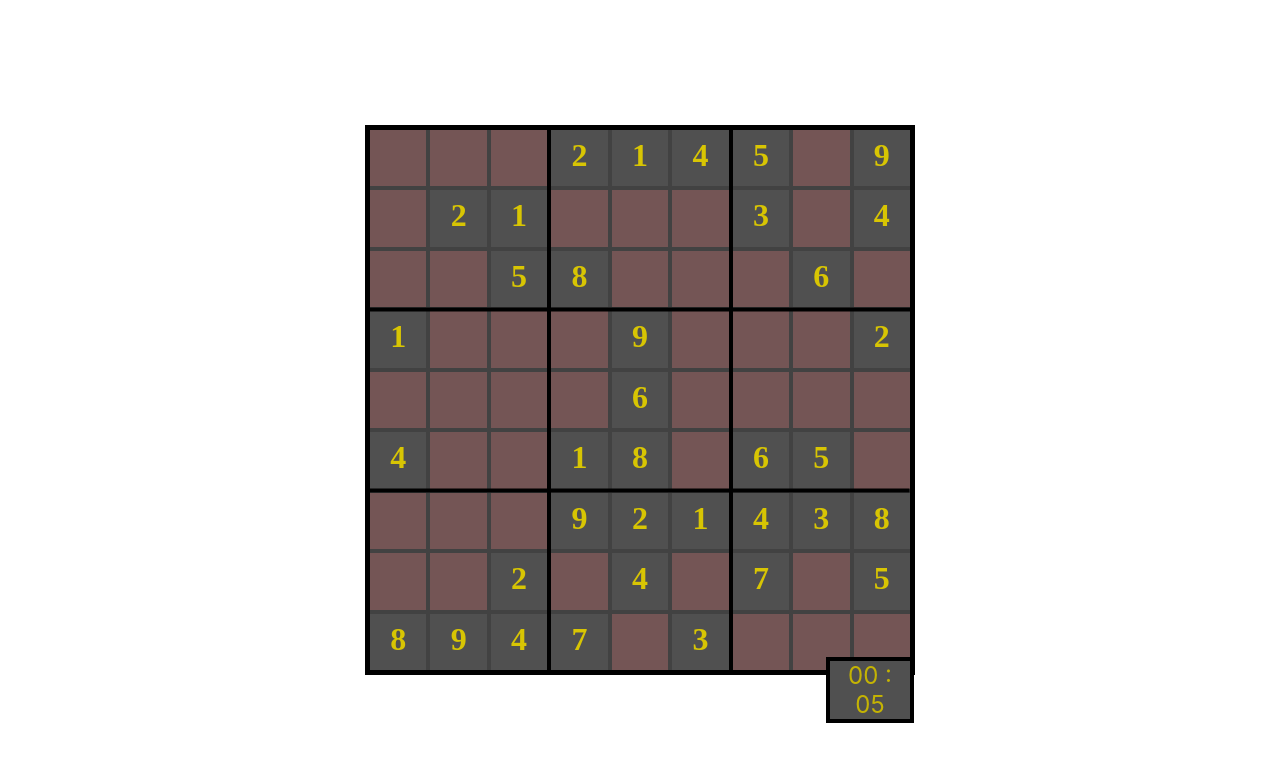
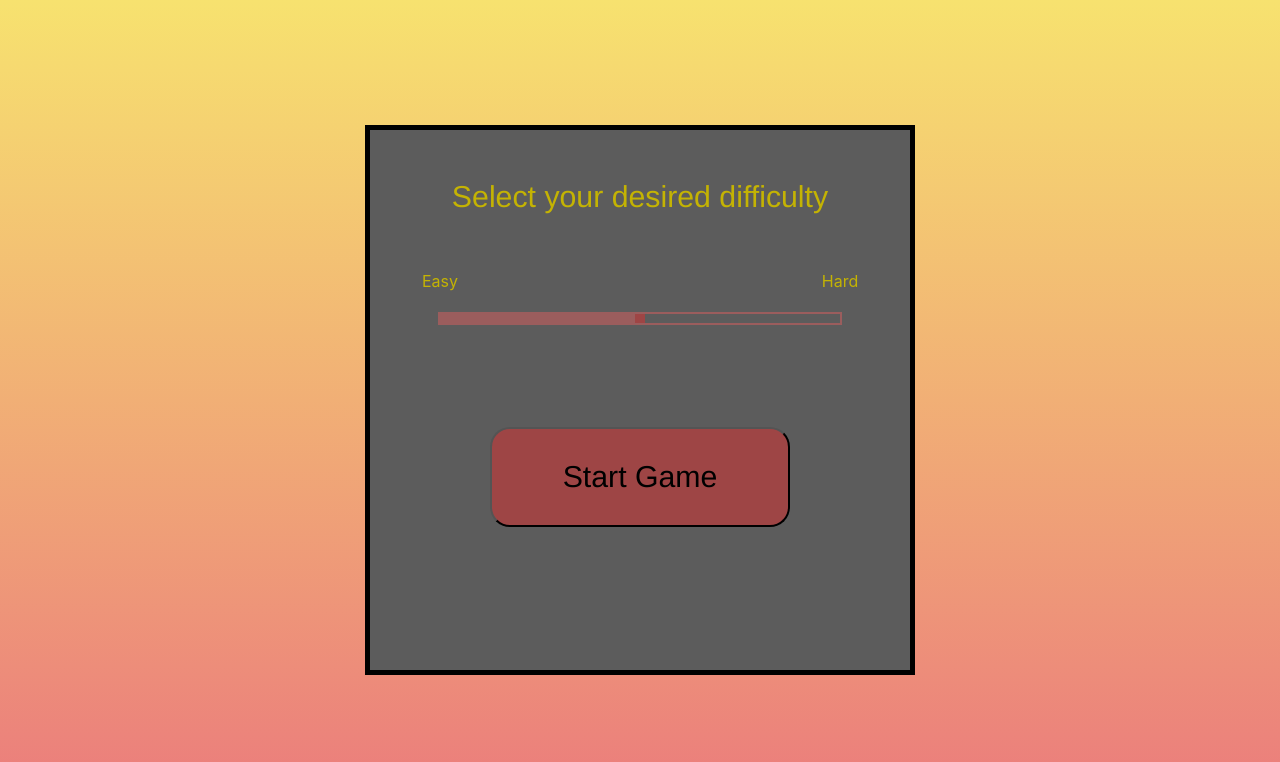
Before and after one commit to Philip748/Sudoku-Web-App, a React (Create React App) app: page / in a window 1280 px wide. Shown: the top 762 px of the page. Built offline with nearby package versions, Linux system fonts and the light colour scheme.

Commit message:
Final features

```diff
--- a/src/Board.css
+++ b/src/Board.css
@@ -11,7 +11,8 @@
     grid-template-columns: 1fr 1fr 1fr 1fr 1fr 1fr 1fr 1fr 1fr;
     grid-gap: 4px;
     outline: 5px solid black;
-    z-index: -1;
+    z-index: 0;
+    filter: brightness(100%);
 }
 
 .line {
@@ -19,7 +20,7 @@
     width: 4px;
     background-color: rgb(0, 0, 0);
     position: absolute;
-    z-index: 0;
+    z-index: 1;
 }
 
 
@@ -77,3 +78,148 @@
     background-color: #be6666;
     cursor: pointer;
 }
+
+#newGameDiv{
+    background-color: rgb(92, 92, 92);
+    color: rgb(196, 179, 3);
+    width: 540px;
+    height: 540px;
+    position: absolute;
+    left: 50%;
+    top: 50%;
+    -webkit-transform: translate(-50%, -50%);
+    transform: translate(-50%, -50%);
+    z-index: 3;
+    text-align: center;
+}
+
+#newGameHeading{
+    margin-top: 50px;
+    font-size: 3ch;
+    font-family: 'Franklin Gothic Medium', 'Arial Narrow', Arial, sans-serif;
+}
+
+#myRange{
+    width: 400px;
+    margin-top: 70px;
+}
+
+.slidecontainer {
+    width: 100%;
+}
+
+/*Chrome*/
+@media screen and (-webkit-min-device-pixel-ratio:0) {
+    input[type='range'] {
+      overflow: hidden;
+      width: 400px;
+      -webkit-appearance: none;
+      background-color: #9a905d00;
+      outline: solid #9b5d5d 2px;
+    }
+
+    input[type='range']::-webkit-slider-runnable-track {
+      height: 10px;
+      -webkit-appearance: none;
+      color: #9e4545;
+      margin-top: -1px;
+    }
+
+    input[type='range']::-webkit-slider-thumb {
+      width: 10px;
+      -webkit-appearance: none;
+      height: 10px;
+      cursor: ew-resize;
+      background: #9e4545;
+      box-shadow: -400px 0 0 400px #9b5d5d;
+    }
+
+}
+/** FF*/
+input[type="range"]::-moz-range-progress {
+  background-color: #43e5f7;
+}
+input[type="range"]::-moz-range-track {
+  background-color: #9a905d;
+}
+/* IE*/
+input[type="range"]::-ms-fill-lower {
+  background-color: #43e5f7;
+}
+input[type="range"]::-ms-fill-upper {
+  background-color: #9a905d;
+}
+
+#hardText{
+    position: absolute;
+    left: calc(50% + 200px);
+    top: calc(50% - 135px);
+    -webkit-transform: translate(-50%, -50%);
+    transform: translate(-50%, -50%);
+}
+
+#easyText{
+    position: absolute;
+    left: calc(50% - 200px);
+    top: calc(50% - 135px);
+    -webkit-transform: translate(-50%, -50%);
+    transform: translate(-50%, -50%);
+}
+
+#startGameButton{
+    margin-top: 100px;
+    background-color: #9e4545;
+    width: 300px;
+    height: 100px;
+    font-size: 3ch;
+    font-family: 'Franklin Gothic Medium', 'Arial Narrow', Arial, sans-serif;
+    border-radius: 20px;
+}
+
+#startGameButton:hover {
+    background-color: #be6666;
+    cursor: pointer;
+}
+
+.controlButton{
+    background-color: #be6666;
+    width: 150px;
+    height: 40px;
+    font-size: 2ch;
+    font-family: 'Franklin Gothic Medium', 'Arial Narrow', Arial, sans-serif;
+    border-radius: 20px;
+}
+
+.controlButton:hover {
+    background-color: #f38d8d;
+    cursor: pointer;
+}
+
+#revealSquareButton{
+    display: none;
+    position: absolute;
+    left: calc(50% + 220px);
+    top: calc(50% - 300px);
+    -webkit-transform: translate(-50%, -50%);
+    transform: translate(-50%, -50%);
+}
+
+#newGameButton{
+    display: none;
+    position: absolute;
+    left: calc(50% - 220px);
+    top: calc(50% - 300px);
+    -webkit-transform: translate(-50%, -50%);
+    transform: translate(-50%, -50%);
+}
+
+#timerDiv{
+    display: none;
+}
+
+#pageDiv{
+    width: 100%;
+    height: 100vh;
+    background-image: linear-gradient(rgb(247, 226, 111), rgb(235, 124, 124));
+    z-index: -2;
+}
--- a/src/Board.js
+++ b/src/Board.js
@@ -2,9 +2,12 @@ import React, { useState, useEffect } from 'react';
 import Square from './Square';
 import Timer from './Timer.js';
 import './Board.css';
+import './Square.css'
 
 var selectedSquareID = null
 var squares = []
+var revealing = false
+var difficulty = 0.5
 
 export default function Board() {
     function generateSudokuBoard() {
@@ -162,6 +165,7 @@ export default function Board() {
 
     const selectSquareByID = (identifier) => {
         let tempBoard = [...sudokuBoard];
+        if (revealing == false){
             if (selectedSquareID !== identifier) {
                 if (selectedSquareID !== null) {
                     tempBoard[selectedSquareID]["selected"] = false;
@@ -178,6 +182,12 @@ export default function Board() {
                 tempBoard[selectedSquareID]["selected"] = false;
                 setSelectedSquareID(null)
                 undoHighlight(tempBoard, identifier);
+            }
+        }
+        else{
+            tempBoard[identifier]["displayNum"] = tempBoard[identifier]["value"]
+            tempBoard[identifier]["input"] = false
+            checkCompletion();
         }
         setSudokuBoard(tempBoard);
     };
@@ -216,6 +226,7 @@ export default function Board() {
           setSquares(squaresArray);
         }
         setUpSquares(sudokuBoard);
+        checkCompletion();
       }, [sudokuBoard]);
 
 
@@ -303,6 +314,12 @@ export default function Board() {
     function checkCompletion(){
         if (checkIfCompleted(sudokuBoard)){
             setIsPuzzleFinished(true);
+            var y = document.getElementById("timerDiv");
+            if (y) y.style.display = "none";
+            var z = document.getElementById("newGameButton");
+            if (z) z.style.display = "none";
+            var c = document.getElementById("revealSquareButton");
+            if (c) c.style.display = "none";
         };
     }
 
@@ -345,7 +362,7 @@ export default function Board() {
     function setupBoard(board) {
         let updatedBoard = [...board];
         for (let i=0; i<updatedBoard.length; i++) {
-          if (Math.random() < 0.5) {
+          if (Math.random() < difficulty) {
             updatedBoard[i]["displayNum"] = updatedBoard[i]["value"]
             updatedBoard[i]["input"] = false
           }
@@ -361,6 +378,19 @@ export default function Board() {
     }
 
     function playAnother() {
+        var x = document.getElementById("newGameDiv");
+        if (x) x.style.display = "none";
+        var y = document.getElementById("timerDiv");
+        if (y) y.style.display = "block";
+        var z = document.getElementById("newGameButton");
+        if (z) z.style.display = "block";
+        var c = document.getElementById("revealSquareButton");
+        if (c) c.style.display = "block";
+        var y = document.getElementById("myRange");
+        difficulty = 0.75 - y.value/100;
+        if (revealing){
+            enterRevealSquareMode();
+        }
         setSeconds(0);
         setMinutes(0);
         setIsPuzzleFinished(false);
@@ -370,14 +400,60 @@ export default function Board() {
         setSudokuBoard(temp);
     }
 
+    function enterRevealSquareMode() {
+        if (selectedSquareID !== null) {
+          selectSquareByID(selectedSquareID);
+        }
+        revealing ^= true;
+        let squares = document.querySelectorAll(".squareClass");
+        for (let i = 0; i < squares.length; i++) {
+          if (revealing) {
+            squares[i].style.cursor = "help";
+          } else {
+            squares[i].style.cursor = "default";
+          }
+        }
+        if (revealing){
+            var x = document.getElementById("revealSquareButton");
+            x.style.backgroundColor = "#f38d8d";
+        }
+        else {
+            var x = document.getElementById("revealSquareButton");
+            x.style.backgroundColor = "#be6666";
+        }
+      }
+
+
+      function displayStartNewGame(){
+        var x = document.getElementById("newGameDiv");
+        if (x) x.style.display = "block";
+        var y = document.getElementById("timerDiv");
+        if (y) y.style.display = "none";
+        var z = document.getElementById("newGameButton");
+        if (z) z.style.display = "none";
+        var c = document.getElementById("revealSquareButton");
+        if (c) c.style.display = "none";
+    }
+
     return (
         <div>
+        <div id='pageDiv'>
+            <div id='timerDiv'>
                 <Timer seconds={seconds} setSeconds={setSeconds} minutes={minutes} setMinutes={setMinutes} isPuzzleFinished={isPuzzleFinished}/>
+            </div>
+            <div id='newGameDiv'>
+                <p id='newGameHeading'>Select your desired difficulty</p>
+                <p id='easyText'>Easy</p> <p id='hardText'>Hard</p>
+                <div className="slidecontainer">
+                    <input type="range" min="0" max="50" defaultValue="25" className="slider" id="myRange"></input>
+                </div>
+                <button id='startGameButton' onClick={playAnother}>Start Game</button>
+            </div>
             {isPuzzleFinished ? (
                 <div className='finishBox'>
                 Congratulations, you finished the puzzle!
                 <h5>Your time taken was: {minutes} minutes and {seconds} seconds</h5>
-            <button id='playAnotherButton' onClick={playAnother}>Play Another</button>
+                <button id='playAnotherButton' onClick={displayStartNewGame}>Play Another</button>
                 </div>
             ) : (
             <>
@@ -390,6 +466,10 @@ export default function Board() {
             </div>
             </>
             )}
+            <button id='newGameButton' className='controlButton' onClick={displayStartNewGame}>New Game</button>
+            <button id='revealSquareButton' className='controlButton' onClick={enterRevealSquareMode}>Reveal Square</button>
+
+        </div>
     </div>
     );
 }
--- a/src/Square.css
+++ b/src/Square.css
@@ -2,19 +2,19 @@
     display: inline-block;
     color: rgb(196, 179, 3);
     outline-color: #c4b303;
+    cursor: default;
 }
 
 .nonInputClass {
-    background-color: #494949;
+    background-color: #4b4b4b;
 }
 
 .inputClass{
-    background-color: #694d4d;
+    background-color: #7a4646;
 }
 
 .squareClass:hover {
-    background-color: #864545;
-    cursor: default;
+    background-color: #8a3838;
 }
 
 .displayNumberClass {
```
Lines whose indentation alone changed are shown as unchanged.
